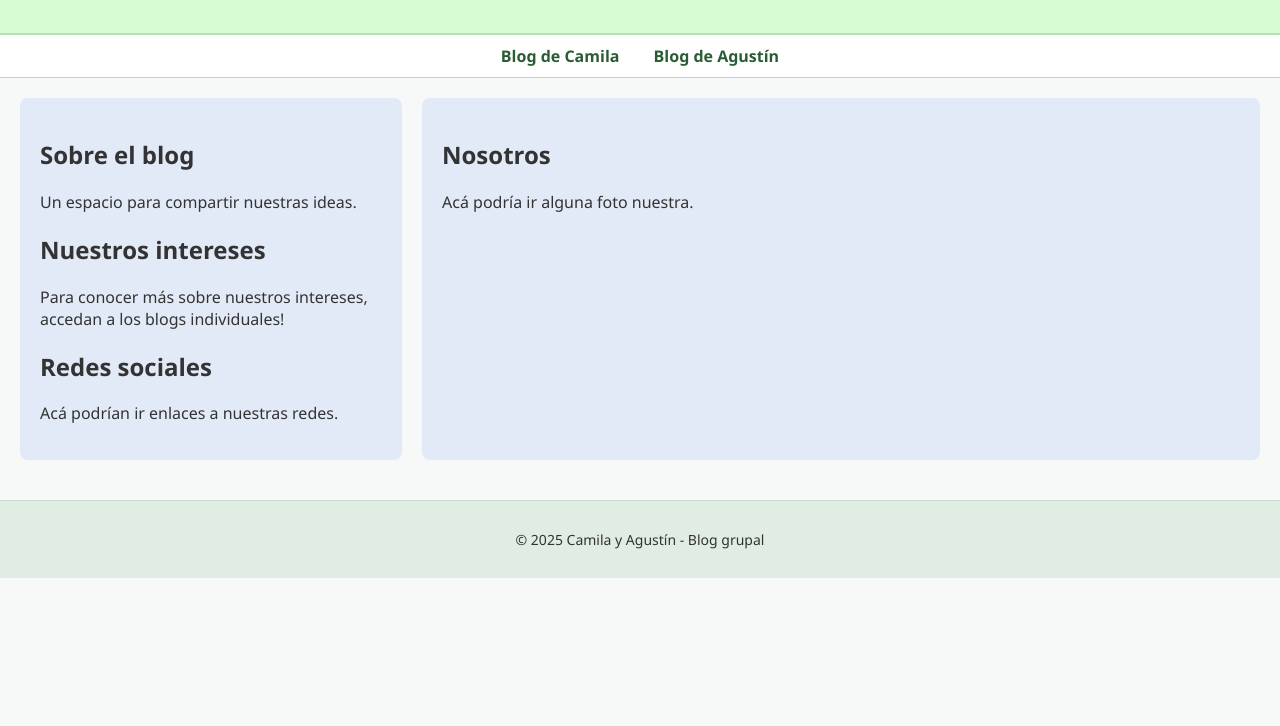
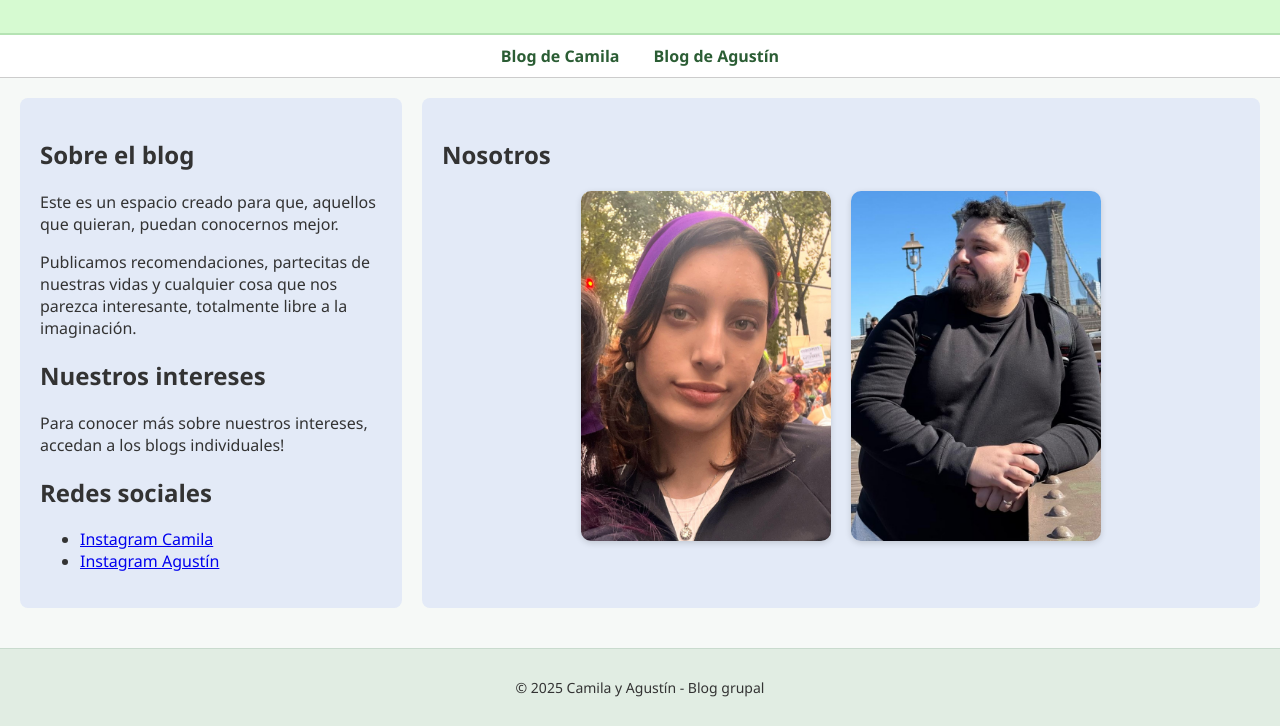
Before and after one commit to cami-mica/Blog, a plain HTML site: page index.html in a window 1280 px wide. Shown: the part 93-819 px from the top of the page. Drawn offline with Linux system fonts and the light colour scheme.

Commit message:
Retoques finales en Index e Index css

```diff
--- a/index.html
+++ b/index.html
@@ -26,20 +26,27 @@
         <!-- Barra lateral -->
         <aside>
             <h2>Sobre el blog</h2>
-            <p>Un espacio para compartir nuestras ideas.</p>
-
+            <p>Este es un espacio creado para que, aquellos que quieran, puedan conocernos mejor.</p>
+            <p>Publicamos recomendaciones, partecitas de nuestras vidas y cualquier cosa que nos parezca interesante, totalmente libre a la imaginación.</p>
             <h2>Nuestros intereses</h2>
             <p>Para conocer más sobre nuestros intereses, accedan a los blogs individuales!</p>
 
             <h2>Redes sociales</h2>
-            <p>Acá podrían ir enlaces a nuestras redes.</p>
+            <ul>
+                <li><a href="https://www.instagram.com/camii.gnz_/" target="_blank">Instagram Camila</a></li>
+                <li><a href="https://www.instagram.com/gordoconplata/" target="_blank">Instagram Agustín</a></li>
+            </ul>
         </aside>
 
         <!-- Columna principal -->
         <article>
             <h2>Nosotros</h2>
-            <p>Acá podría ir alguna foto nuestra.</p>
+            <div class="fotos-nosotros">
+                <img src="IMG/fotoCamila.jpg" alt="Camila" class="foto-nosotros camila">
+                <img src="IMG/fotoAgustin.jpeg" alt="Agustín" class="foto-nosotros">
+            </div>
         </article>
+
     </section>
 
     <!-- PIE DE PÁGINA -->
--- a/styles_Camila.css
+++ b/styles_Camila.css
@@ -44,19 +44,16 @@ header h1 {
   border-radius: 5px;
 }
 
-/* Contenedor común para ambas páginas */
 .contenedor {
   padding: 30px;
   gap: 40px;
 }
 
-/* Contenedor para la página Inicio (camila.html) - dos columnas horizontales */
 .contenedor-horizontal {
   display: flex;
   flex-wrap: wrap;
 }
 
-/* Contenedor para la página Publicaciones (camilaPublicaciones.html) - posts verticales */
 .contenedor-vertical {
   display: flex;
   flex-direction: column;
@@ -112,7 +109,6 @@ footer {
   font-weight: 500;
 }
 
-/* Estilos para posts (publicaciones) */
 .post-foto.chica {
   width: 300px;
   height: auto;
--- a/styles_index.css
+++ b/styles_index.css
@@ -85,3 +85,24 @@ footer {
   font-size: 14px;
   border-top: 1px solid #c9dbce;
 }
+
+.fotos-nosotros {
+  display: flex;
+  justify-content: center;
+  gap: 20px;
+  flex-wrap: wrap;
+  margin-top: 15px;
+}
+
+.foto-nosotros {
+  width: 250px;
+  height: auto;
+  max-height: 350px;
+  object-fit: cover;
+  border-radius: 10px;
+  box-shadow: 0px 2px 6px rgba(0, 0, 0, 0.15);
+}
+
+.camila {
+  object-position: center top;
+}
```
Also changed, not shown: IMG/fotoAgustin.jpeg (added), IMG/fotoCamila.jpg (added).
